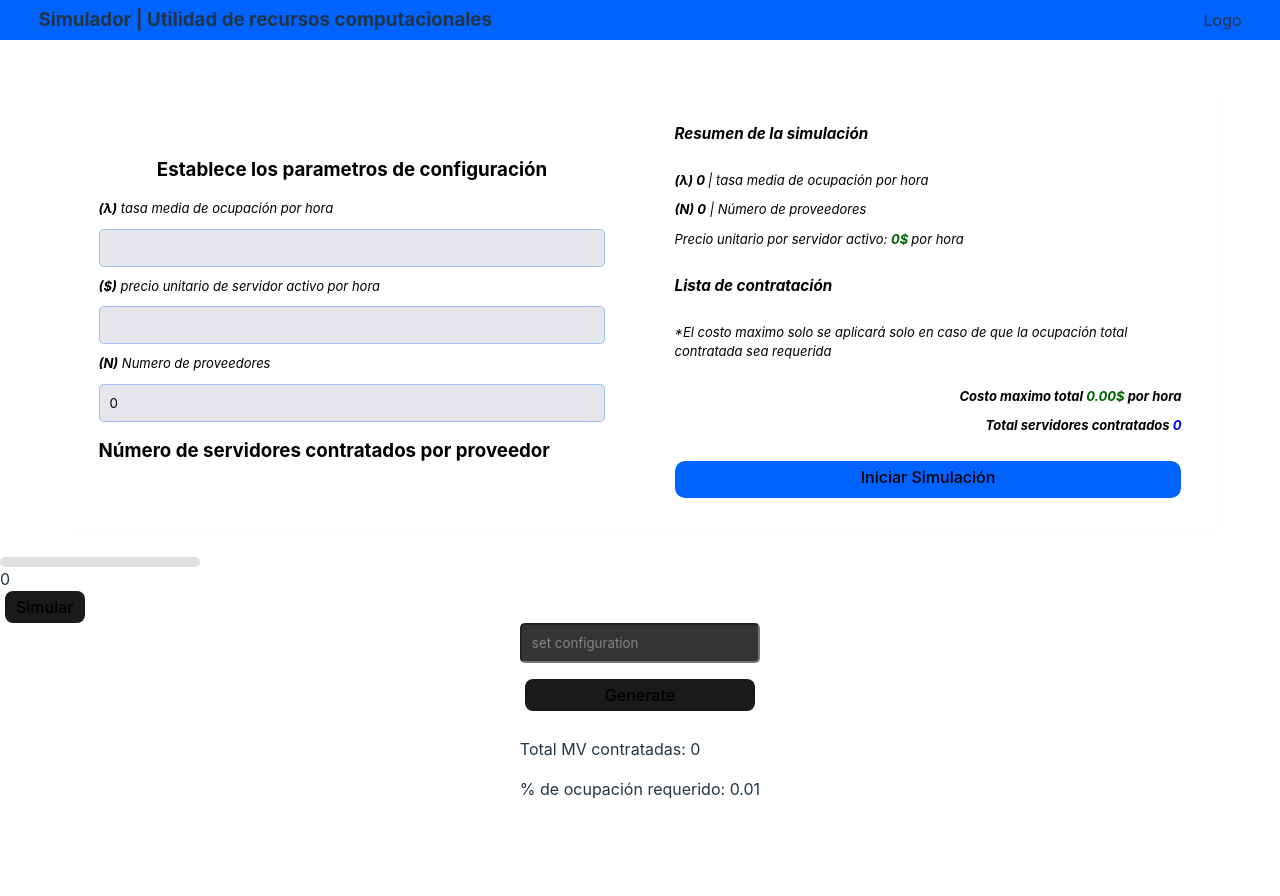
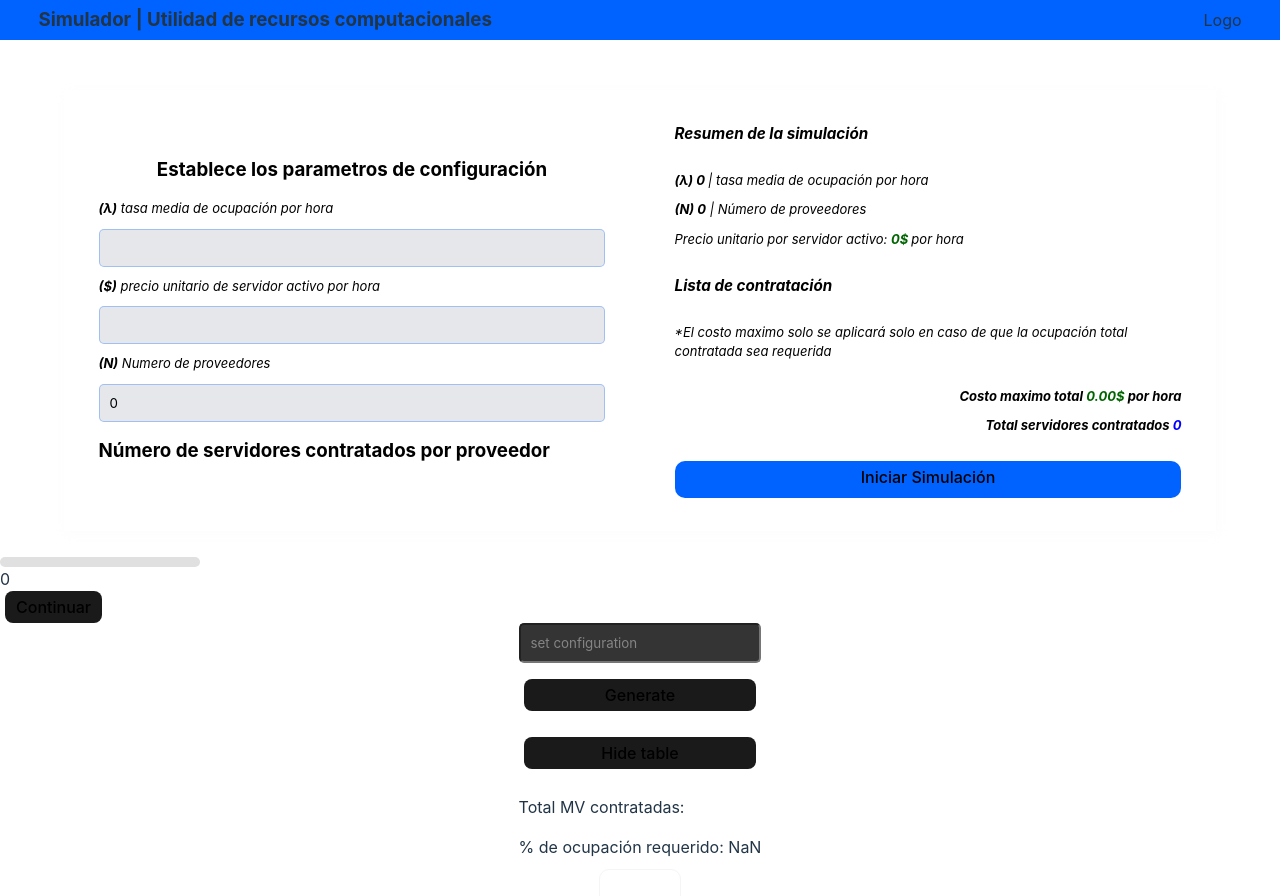
Before and after one commit to JannCarloMoreno/teoria_de_juegos, a React (Vite) app: page / in a window 1280 px wide. Shown: the top 896 px of the page. Before the commit the page ends 811 px from the top, so only its background shows below. Built offline with nearby package versions, Linux system fonts and the light colour scheme.

Commit message:
simulator integration

```diff
--- a/src/components/UI/templates/landingPage/index.jsx
+++ b/src/components/UI/templates/landingPage/index.jsx
@@ -10,33 +10,24 @@ import Sincronizacion from "../../../organisms/sincronizacion";
 
   export default function LandingPage() {
 
-    const [numServsPorCompania, setNumServsPorCompania] = useState([]); //array de int
-    const [precioUnitario, setPrecioUnitario] = useState(0);
-    const [numCompanias, setNumCompanias] = useState(0);
-    const [lambda, setLambda] = useState(0);
-    const [costoMaxTotal, setCostoMaxTotal] = useState();
-    const [playSim, setPlaySim] = useState(false);
-    const [totalServs,setTotalServs] = useState(0)
+    const [data, setData] = useState({});
+    const [play, setPlay] = useState(false);
 
     const recieveData = (data) => {
-
-      setLambda(data?.lambda)
-      setNumServsPorCompania(data?.numServsPorCompania)
-      setPrecioUnitario(data?.precioUnitario)
-      setNumCompanias(data?.numCompanias)
-      setCostoMaxTotal(data?.costoMaxTotal)
-      setTotalServs(data?.totalServs)
-      console.log(data)
+      setData(data)
     }
 
     const startSimulation = (play) => {
       if(play){
+
         console.log("start simulation")
-        setPlaySim(true)
 
-      }else{
-        console.log("stop simulation")
-        setPlaySim(false)
+        window.scrollTo({
+          top: document.documentElement.scrollHeight,
+          behavior: 'smooth',
+        });
+
+        setPlay(true)
       }
     }
 
@@ -47,7 +38,7 @@ import Sincronizacion from "../../../organisms/sincronizacion";
 
           </section>
           <Simulator sendData={recieveData} startSimulation={startSimulation}/>
-          <Sincronizacion lambda={lambda}/>
+          <Sincronizacion data={data} getPlay={play}/>
         </section>
       );
     }
--- a/src/components/UI/templates/main/index.jsx
+++ b/src/components/UI/templates/main/index.jsx
@@ -4,93 +4,109 @@ import Prompt from '../../../molecules/prompt'
 import Button from '../../../atoms/button'
 import ShapleyTable from '../../../atoms/table'
 import { useEffect, useRef, useState } from 'react'
-import {safeParseFloat, calculateAmount, generateBenchs} from '../../../../utils/util'
+import { safeParseFloat, calculateAmount, generateBenchs } from '../../../../utils/util'
 import { generateShapleyTable, calculateShapleyForSenate } from '../../../../utils/shapleyFunction'
-
-import funcionPercentilExpon from '../../../../utils/percentilExpon'
-
 
 let this_totalSeats = 0
 
-
 const getInputData = ref => {
   const value = ref.current.value
-    let [totalSeats, ...seatsArray]= value.split(',').map((item) => item.trim())
+  let [totalSeats, ...seatsArray] = value.split(',').map((item) => item.trim())
   seatsArray = seatsArray.filter(item => item.includes('.') && item.length >= 3)
-    seatsArray = seatsArray.map(bench =>calculateAmount(safeParseFloat(bench),totalSeats) );
+  seatsArray = seatsArray.map(bench => calculateAmount(safeParseFloat(bench), totalSeats))
   this_totalSeats = totalSeats
   return generateBenchs(seatsArray)
 }
 
 const getValues = ref => {
   const value = ref.current.value
-    let [totalSeats, ...seatsArray]= value.split(',').map((item) => item.trim())
+  let [totalSeats, ...seatsArray] = value.split(',').map((item) => item.trim())
   seatsArray = seatsArray.filter(item => item.includes('.') && item.length >= 3)
-    seatsArray = seatsArray.map(bench =>safeParseFloat(bench),(totalSeats));
+  seatsArray = seatsArray.map(bench => safeParseFloat(bench), totalSeats)
   this_totalSeats = totalSeats
   return generateBenchs(seatsArray)
 }
 
-
-
-export default function Main({getPercentageApproval}){
+export default function Main({ getPercentageApproval, getData }) {
   const [percentageApproval, setPercentageApproval] = useState(0.5)
   const [data, setData] = useState(null)
   const [table, setTable] = useState(null)
   const [isShowing, setIsShowing] = useState(false)
   const [values, setValues] = useState(null)
 
+  const [dataBuilder, setDataBuilder] = useState({})
+
+  const [prompt, setPrompt] = useState("")
 
   const promptRef = useRef(null)
 
-
-    console.log(percentageApproval)
+  useEffect(() => {
+    setPercentageApproval(getPercentageApproval)
+  }, [getPercentageApproval])
 
   useEffect(() => {
-        setPercentageApproval(getPercentageApproval)
-    }, [getPercentageApproval]);
+    if (getData?.totalServs > 0) {
+      const totalServs = getData?.totalServs
+      const contribPercentaje = []
 
+      getData?.numServsPorCompania?.map((element) => {
+        const C_i = (element * 100) / totalServs
+        contribPercentaje.push((C_i / 100).toFixed(2))
+      })
 
-    let tableButtonText = `${isShowing?'Show':'Hide'} table`
+      const contrib = contribPercentaje.reduce((acc, elemento) => {
+        return acc + ',' + elemento
+      })
+
+      const result = totalServs + "," + contrib
+      console.log(result)
+      setPrompt(result)
+    }
+  }, [getData])
+
+  let tableButtonText = `${isShowing ? 'Show' : 'Hide'} table`
 
   const handleClick = () => {
     const incomingData = getInputData(promptRef)
     const val = getValues(promptRef)
-        if(JSON.stringify(incomingData)!== JSON.stringify(data)) {
-
-            //calculate caracterisic function
-            setValues(calculateShapleyForSenate({benches:getValues(promptRef), percentageApproval: percentageApproval}))
+    if (JSON.stringify(incomingData) !== JSON.stringify(data)) {
+      setValues(calculateShapleyForSenate({ benches: getValues(promptRef), percentageApproval: percentageApproval }))
       setData(incomingData)
     }
   }
 
-
   const generateTable = () => {
-        const incomingTable = generateShapleyTable({benches: data, percentageApproval: percentageApproval})
-            if(isShowing){
+    const incomingTable = generateShapleyTable({ benches: data, percentageApproval: percentageApproval })
+    if (isShowing) {
       setTable(incomingTable)
       setIsShowing(false)
-            }else{
+    } else {
       setTable(null)
       setIsShowing(true)
     }
   }
 
+  useEffect(() => {
+    const incomingData = getInputData(promptRef)
+    const val = getValues(promptRef)
+    setValues(calculateShapleyForSenate({ benches: val, percentageApproval: percentageApproval }))
+    setData(incomingData)
+  }, [percentageApproval])
+
   return (
     <section className='main'>
       <section className='senate'>
         <section className='prompt'>
-                    <Prompt ref={promptRef} buttonText='Generate' handleChange={handleClick} inputPlaceholder='set configuration' />
-                    {data && <Button className='showButton' onClick={generateTable} text={tableButtonText}/>}
+          <Prompt ref={promptRef} buttonText='Generate' handleChange={handleClick} inputPlaceholder='set configuration' dataParams={prompt} />
+          {data && <Button className='showButton' onClick={generateTable} text={tableButtonText} />}
           <label className='totalSeats'>Total MV contratadas: {this_totalSeats}</label>
           <label className='totalSeats'>% de ocupación requerido: {percentageApproval}</label>
         </section>
         <section className='data'>
-                    {data && <Group groups={data} values={values} paidValue={(this_totalSeats*percentageApproval)} /> }
-                    {table && <ShapleyTable data={table}/>}
+          {data && <Group groups={data} values={values} paidValue={(this_totalSeats * percentageApproval)} />}
+          {table && <ShapleyTable data={table} />}
         </section>
       </section>
     </section>
-
   )
 }
--- a/src/components/atoms/input/index.jsx
+++ b/src/components/atoms/input/index.jsx
@@ -1,10 +1,10 @@
 import './styles.css'
 import { forwardRef } from 'react'
 
-const Input =  forwardRef(function Input ({type='text', placeholder='', name='', onChange=null}, ref){
+const Input =  forwardRef(function Input ({type='text', placeholder='', name='', onChange=null, dataParams}, ref){
     return (
         onChange?<input ref={ref} type={type} name={name} placeholder={placeholder} onChange={onChange}/>
-            :<input ref={ref} type={type}  name={name} placeholder={placeholder}  />
+            :<input ref={ref} type={type}  value={dataParams} name={name} placeholder={placeholder}  />
     )
 })
 
--- a/src/components/molecules/prompt/index.jsx
+++ b/src/components/molecules/prompt/index.jsx
@@ -3,10 +3,11 @@ import Input from "../../atoms/input";
 import { forwardRef } from "react";
 import './styles.css'
 
-const Prompt = forwardRef(function Prompt({buttonText='send',handleChange=null , inputPlaceholder =''}, ref){
+const Prompt = forwardRef(function Prompt({buttonText='send',handleChange=null , inputPlaceholder ='', dataParams}, ref){
     return (
+        //100,0.3,0.2,0.15,0.35
         <div className="prompt">
-            <Input ref={ref} placeholder={inputPlaceholder}/>
+            <Input ref={ref} placeholder={inputPlaceholder} dataParams={dataParams}/>
             <Button text={buttonText} onClick={handleChange}/>
         </div>
     )
--- a/src/components/organisms/sincronizacion/index.jsx
+++ b/src/components/organisms/sincronizacion/index.jsx
@@ -7,18 +7,26 @@ import Button from "../../atoms/button";
 import funcionPercentilExpon from "../../../utils/percentilExpon";
 
 
-const Sincronizacion = ({ lambda }) => {
+const Sincronizacion = ({ data, getPlay}) => {
   const [percentageApproval, setPercentageApproval] = useState(0);
+  const [this_data, setThis_Data] = useState({});
 
+  //Generador aleatorio lcGrand
+  useEffect(() => {
+  setPercentageApproval(funcionPercentilExpon(data?.lambda));
 
-  console.log("lambda", lambda);
-  //Generador aleatorio lcGrand
+  }, [data?.lambda]);
 
   useEffect(() => {
-  setPercentageApproval(funcionPercentilExpon(lambda));
+    if(getPlay){
+      setThis_Data(data);
+      console.log(this_data)
+      setTimeout(() => {
+        play()
+      }, 2000);
 
-  }, [lambda]);
-
+    }
+  }, [getPlay]);
 
   const play = () => {
     if (isActive) {
@@ -31,9 +39,12 @@ const Sincronizacion = ({ lambda }) => {
 
           if (newCounter % 10 === 0) {
             clearInterval(id); // Pausar la simulación
-            setText("Simular");
+            setText("Continuar");
             //al reanudar la simulacion luego de 10 segundos, se actualiza porcentajeAproval por un nuevo valor aleatorio
-            setPercentageApproval(funcionPercentilExpon(lambda));
+            setPercentageApproval(funcionPercentilExpon(data?.lambda));
+            //volver a calcular todo en el main
+
+
           }
           return newCounter;
         });
@@ -42,12 +53,12 @@ const Sincronizacion = ({ lambda }) => {
     }
 
     setIsActive(!isActive);
-    setText(isActive ? "Simular" : "Pausar");
+    setText(isActive ? "Continuar" : "Pausar");
   };
 
   const [isActive, setIsActive] = useState(false);
   const [counter, setCounter] = useState(0);
-  const [text, setText] = useState("Simular");
+  const [text, setText] = useState("Continuar");
   const [intervalId, setIntervalId] = useState(null);
 
   return (
@@ -58,7 +69,9 @@ const Sincronizacion = ({ lambda }) => {
         <br />
         <Button onClick={play} text={text} />
       </section>
-      <Main getPercentageApproval={percentageApproval} />
+
+      <Main getPercentageApproval={percentageApproval} getData={this_data}/>
+
     </>
   );
 };
```
Lines whose indentation alone changed are shown as unchanged.
